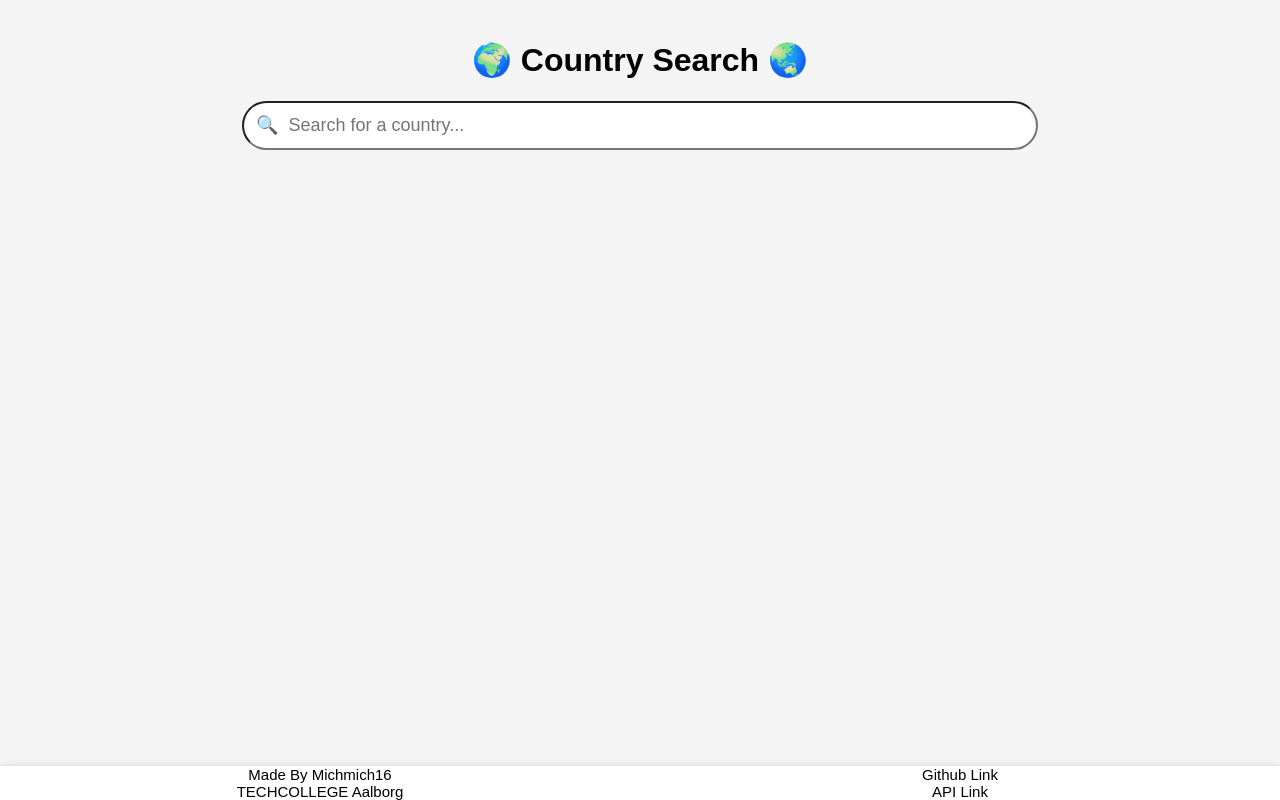
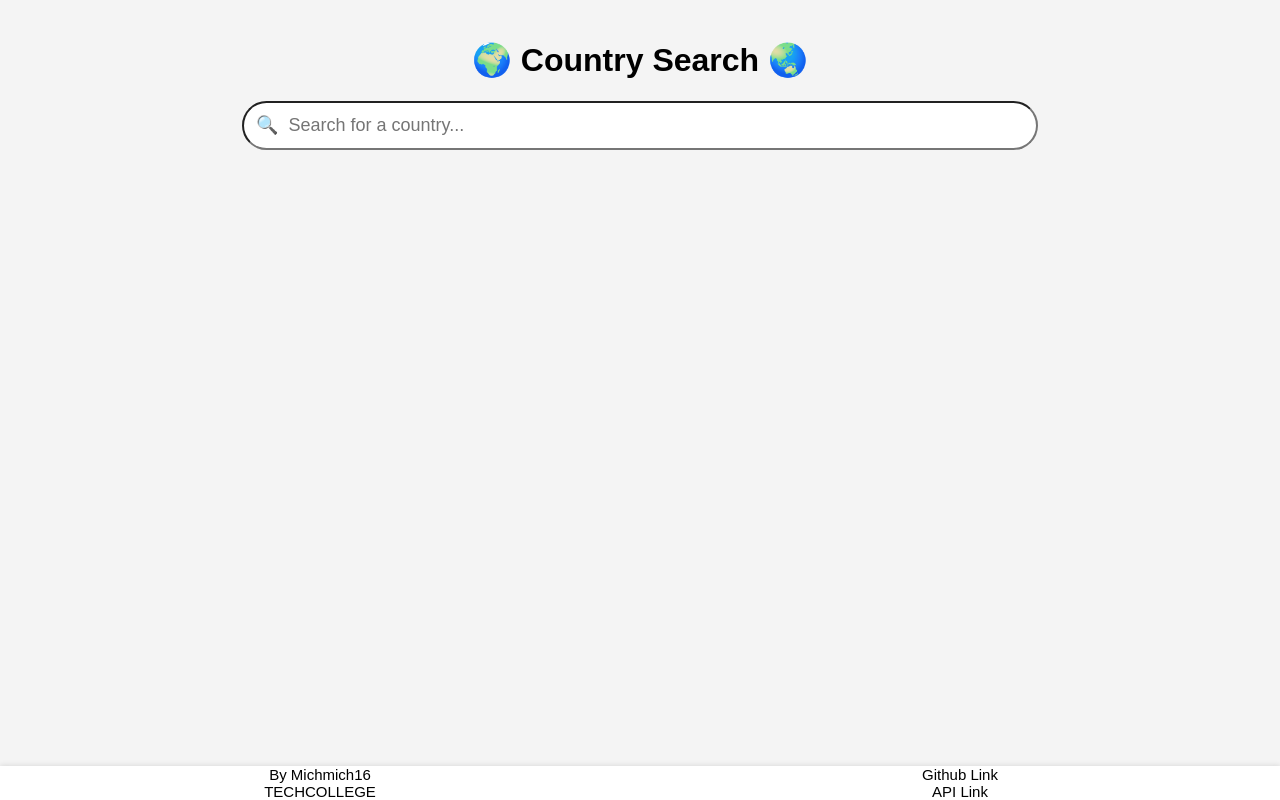
Before and after one commit to michmich16/mini-app-project, a plain HTML site: page index.html in a window 1280 px wide. Drawn offline with Linux system fonts and the light colour scheme; no server answers.

Commit message:
edited footer

```diff
--- a/index.html
+++ b/index.html
@@ -33,8 +33,8 @@
     </div>
     <footer>
         <div class="footer-info">
-        <li><p>Made By Michmich16</p></li>
-        <li><p>TECHCOLLEGE Aalborg</p></li>
+        <li><p>By Michmich16</p></li>
+        <li><p>TECHCOLLEGE</p></li>
         </div>
         <div class="footer-links">
             <li><a href="github.com/michmich16">Github Link</a></li>
```
